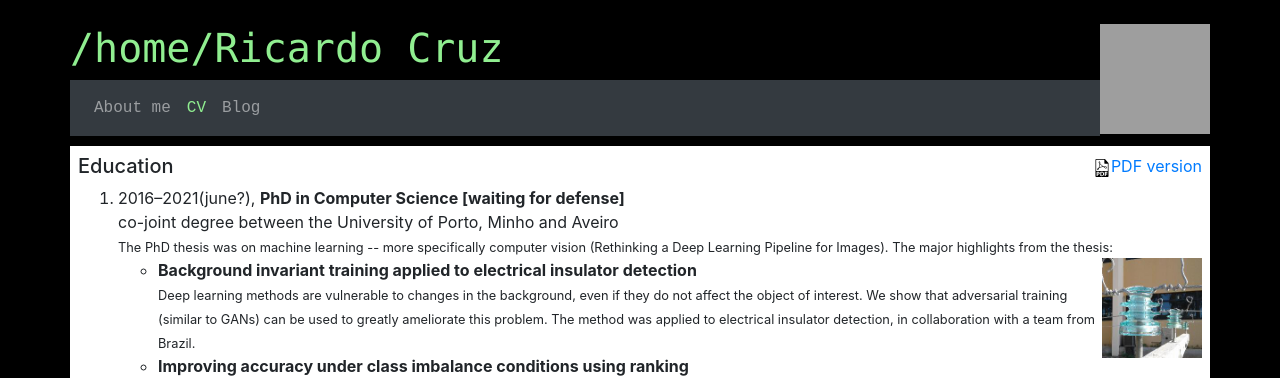
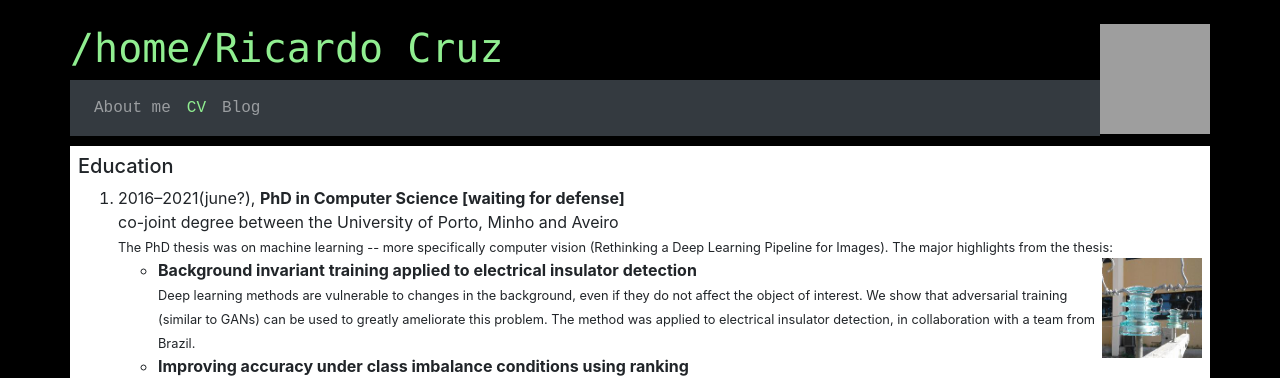
Before and after one commit to rpmcruz/rpmcruz.github.io, a Jekyll site: the page built from cv.html, in a window 1280 px wide and 900 px high. Shown: the top 378 px of the window. Built offline with Jekyll 4.4.1, drawn with Linux system fonts in a browser that asks for light colours; grey boxes are pictures that could not be loaded.

Commit message:
Removed CV pdf link.

```diff
--- a/cv.html
+++ b/cv.html
@@ -3,10 +3,6 @@ layout: default
 title: Ricardo Cruz - CV
 active: cv
 ---
-
-<p class="float-right"><img src="imgs/pdf.svg" width="18" height="18"><a href="rpcruz-cv.pdf">PDF version</a></p>
-
-
 
 <h5 class="cv" name="education">Education</h5>
 <ol>
```
